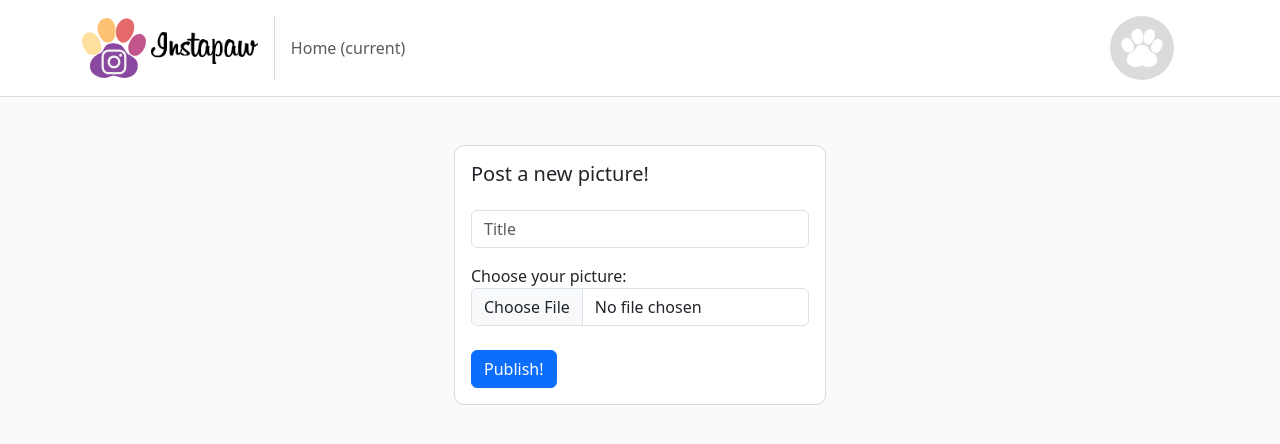
After one commit to mgonnav/instapaw, a Django app: page /posts/new/ in a window 1280 px wide. The commit adds this page. Shown: the top 444 px of the page. Run offline with Django 3.2, Linux system fonts and the light colour scheme; the visitor is signed in with stand-in values (Sample User, id 1); some libraries are stand-ins or nearby versions.

Commit message:
Added create_post view. Refactored posts urls.

```diff
--- a/instapaw/urls.py
+++ b/instapaw/urls.py
@@ -5,13 +5,11 @@ from django.conf.urls.static import static
 from django.contrib import admin
 from django.urls import path, include
 
-from posts import views as posts_views
-
 urlpatterns = [
     path('admin/', admin.site.urls),
 
     # posts views
-    path('', posts_views.list_posts, name='feed'),
+    path('', include('posts.urls')),
 
     # users views
     path('accounts/', include('users.urls')),
--- /dev/null
+++ b/posts/forms.py
@@ -0,0 +1,13 @@
+"""Posts forms module."""
+
+from django import forms
+
+from .models import Post
+
+
+class PostForm(forms.ModelForm):
+    """Posts model form."""
+    class Meta:
+        """Form settings."""
+        model = Post
+        fields = ['title', 'picture']
--- /dev/null
+++ b/posts/urls.py
@@ -0,0 +1,10 @@
+"""Posts URLs module."""
+
+from django.urls import path
+
+from . import views
+
+urlpatterns = [
+    path('', views.list_posts, name='feed'),
+    path('posts/new/', views.create_post, name='create_post'),
+]
--- a/posts/views.py
+++ b/posts/views.py
@@ -1,15 +1,35 @@
 """Posts views."""
 
-from django.shortcuts import render
+from django.shortcuts import render, redirect
 from django.contrib.auth.decorators import login_required
 
 from .models import Post
 
+from .forms import PostForm
+
 
 @login_required
 def list_posts(request):
-    posts = Post.objects.all()
+    posts = Post.objects.order_by('-created_on').all()
     context = {
         'posts': posts
     }
     return render(request, 'posts/feed.html', context)
+
+@login_required
+def create_post(request):
+    """Create new post view."""
+    if request.method == 'POST':
+        form = PostForm(request.POST, request.FILES)
+        if form.is_valid():
+            new_post = form.save(commit=False)
+            new_post.user = request.user
+            new_post.save()
+            return redirect('feed')
+    else:
+        form = PostForm()
+
+    context = {
+        'form': form
+    }
+    return render(request, 'posts/create.html', context)
--- /dev/null
+++ b/static/css/create_post.css
@@ -0,0 +1,5 @@
+#profile_box {
+  background: white;
+  border: 1px solid #dbdbdb;
+  border-radius: 10px;
+}
--- a/templates/navbar.html
+++ b/templates/navbar.html
@@ -18,7 +18,7 @@
         </ul>
         <ul class="navbar-nav ms-auto align-items-center fs-4">
           <li class="nav-item">
-            <a class="nav-link" href="#"><i class="fas fa-plus"></i></a>
+            <a class="nav-link" href="{% url 'create_post' %}"><i class="fas fa-plus"></i></a>
           </li>
           <li class="nav-item">
             <a class="nav-link" href="{% url 'edit_profile' %}"><i class="fas fa-edit"></i></a>
--- /dev/null
+++ b/templates/posts/create.html
@@ -0,0 +1,51 @@
+{% extends "base.html" %}
+{% load static %}
+
+{% block head %}
+  <title>Create a new post</title>
+  <link rel="stylesheet" href="{% static 'css/create_post.css' %}" type="text/css" media="all">
+{% endblock %}
+
+{% block content %}
+<div class="d-flex justify-content-center">
+  <div class="p-3" id="profile_box">
+    <h5 class="mb-4">Post a new picture!</h5>
+
+    <form method="POST" enctype="multipart/form-data">
+      {% csrf_token %}
+      <input type="hidden" name="user" value="{{ user.pk }}" />
+
+      {# Website field #}
+      <div class="form-group">
+        <input
+          class="form-control mb-3 {% if form.title.errors %}is-invalid{% endif %}"
+          type="text"
+          name="title"
+          placeholder="Title"
+          required
+        >
+        <div class="invalid-feedback">
+          {% for error in form.title.errors %}{{ error }}{% endfor %}
+        </div>
+      </div>
+
+      {# Picture field #}
+      <div class="form-group">
+        <label>Choose your picture:</label>
+        <input
+          class="form-control {% if form.picture.errors %}is-invalid{% endif %}"
+          type="file"
+          name="picture"
+          placeholder="Picture"
+          required
+        >
+        <div class="invalid-feedback">
+          {% for error in form.picture.errors %}{{ error }}{% endfor %}
+        </div>
+      </div>
+
+      <button type="submit" class="btn btn-primary btn-block mt-4">Publish!</button>
+    </form>
+  </div>
+</div>
+{% endblock %}
```
